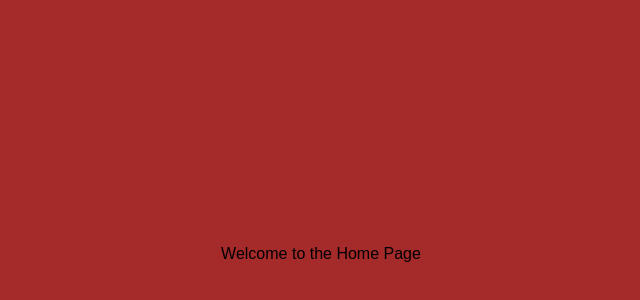
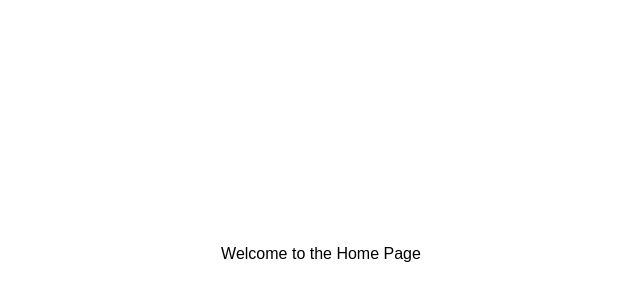
Before and after one commit to ashishnagpal2498/Bookstack, a React (Create React App) app in the folder frontend/: page / in a window 1280 px wide. Shown: the part 146-446 px from the top of the page, without its empty margins (319-959 px from the left). Built offline with nearby package versions, Linux system fonts and the light colour scheme.

Commit message:
final merge changes - initial setup, details feature merge, late fee system merge

```diff
--- a/frontend/src/components/Details/Home.js
+++ b/frontend/src/components/Details/Home.js
@@ -3,7 +3,7 @@ import '../../stylesheets/home.css';
 
 const Home = () => {
     return (
-      <div className="home">
+      <div className="flex justify-center items-center min-h-[100vh]">
         <h1>Welcome to the Home Page</h1>
       </div>
     );
--- a/frontend/src/components/Navbar/Navbar.js
+++ b/frontend/src/components/Navbar/Navbar.js
@@ -27,7 +27,7 @@ function Navbar() {
       <div className="logo">Logo</div>
       <div className={`nav-options ${menuOpen ? 'open' : ''}`}>
         <ul className="menu">
-          <li><a href="#">Home</a></li>
+          <li><a href="/">Home</a></li>
           <li><a href="#">Books</a></li>
           <li><a href="/">Favorites</a></li>
           <li><a href="/about">About Us</a></li>
--- a/frontend/src/stylesheets/home.css
+++ b/frontend/src/stylesheets/home.css
@@ -1,7 +1,7 @@
 .home {
-    background-color: brown;
+/*
     min-height: 100vh;
     display: flex;
     justify-content: center;
-    align-items: center;
+    align-items: center; */
   }
```
